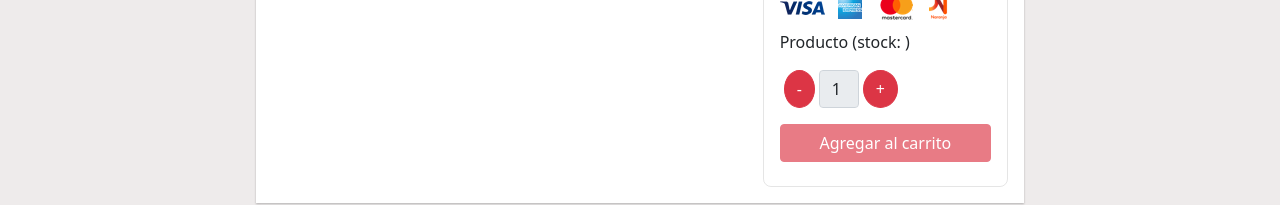
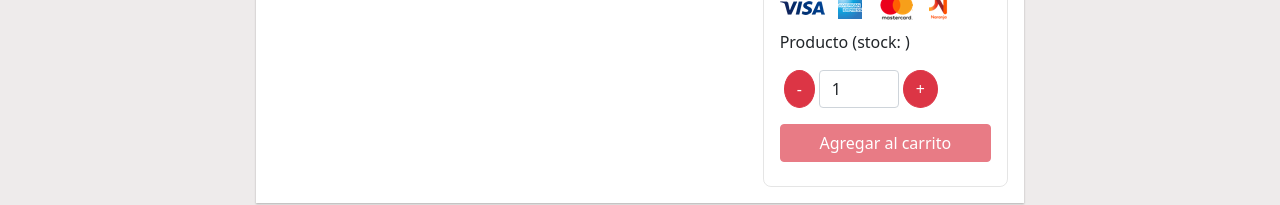
Before and after one commit to alejandrobinker/BuildingStore, a React (Create React App) app: page /producto/1 in a window 1280 px wide. Shown: the part 491-696 px from the top of the page. Built offline with nearby package versions, Linux system fonts and the light colour scheme; no server answers; the database is empty.

Commit message:
feat(ItemDetail): centered img and allow typing on input

```diff
--- a/src/components/ItemCount.css
+++ b/src/components/ItemCount.css
@@ -1,5 +1,5 @@
 .input-counter{
-    width: 2.5rem;
+    width: 5rem;
 }
 
 .btn-counter{
--- a/src/components/ItemCount.tsx
+++ b/src/components/ItemCount.tsx
@@ -5,6 +5,8 @@ import './ItemCount.css'
 function ItemListCount(props: any) {
 
     const [cantidad, setCantidad] = useState(1);
+    const min = 1
+    const max = props.stock
 
     const handleQty = () => {
         props.action(cantidad)
@@ -26,12 +28,22 @@ function ItemListCount(props: any) {
             <p>Producto (stock: {props.stock})</p>
             <div className="d-flex mb-3">
                 <Button className="btn-counter btn-danger mx-1" onClick={handleResta}>-</Button>
-                <FormControl className="input-counter" value={cantidad} disabled />
+                <FormControl
+                    className="input-counter" value={cantidad} type="number" onChange={(e) => {
+                        let value = (e.target.value)
+                        if (+value > max) {
+                            value = max
+                        }
+                        if (+value < min || value === "") {
+                            value =  min.toString()
+                        }
+                        setCantidad(+value)
+                    }} />
                 <Button className="btn-counter btn-danger mx-1" onClick={handleSuma}>+</Button>
             </div>
             {props.stock > 0 ?
-            <Button onClick={handleQty} variant="danger w-100">Agregar al carrito</Button>:
-            <Button variant="danger w-100" disabled>Agregar al carrito</Button>}
+                <Button onClick={handleQty} variant="danger w-100">Agregar al carrito</Button> :
+                <Button variant="danger w-100" disabled>Agregar al carrito</Button>}
         </>
     )
 } export default ItemListCount
--- a/src/components/ItemDetail.tsx
+++ b/src/components/ItemDetail.tsx
@@ -21,7 +21,7 @@ function ItemDetail({ item }: any) {
 
     return (
         <div className="row p-3 itemDetail">
-            <div className="col-8 text-center">
+            <div className="col-8 text-center m-auto">
                 <img className="img-fluid w-75" src={item.img} alt="" />
             </div>
             <div className="col-4 aside px-3 py-4 d-flex flex-column justify-content-around">
```
